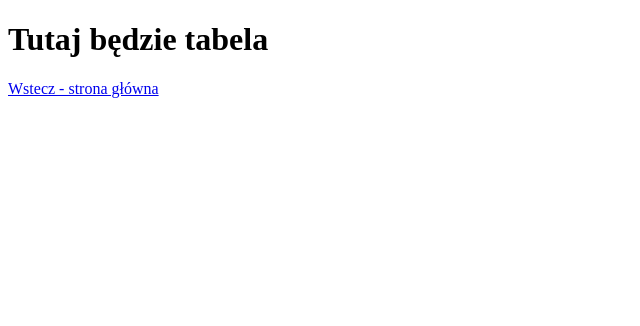
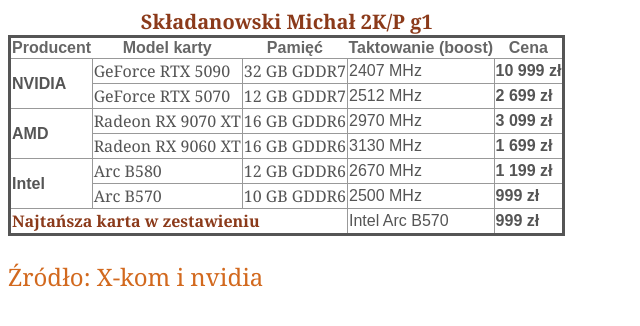
Before and after one commit to WebPortMichal/zadanieKryniewski, a plain HTML site: page tabela_skladanowski.html in a window 1280 px wide. Shown: the whole page, without its empty margins (0-640 px from the left). Drawn offline with Linux system fonts and the light colour scheme.

Commit message:
Update tabela_skladanowski.html

```diff
--- a/tabela_skladanowski.html
+++ b/tabela_skladanowski.html
@@ -1,13 +1,71 @@
 <!DOCTYPE html>
-<html lang="pl-PL">
-     <head>
-             <meta charset="utf-8">
-             <title>Tabela - Michał Składanowski</title>
-     </head>
-    <body>
+<html>
+<head>
+   <meta charset="UTF-8">
+   <title>Michał Składanowski 2kp gr1</title>
+</head>
+<body>
+<table style="border:3px solid #555555;border-collapse: collapse;">
 
-<h1>Tutaj będzie tabela</h1>
-<a href="index.html">Wstecz - strona główna</a>
-
-    </body>
+   <caption style="color: #8B3A1A;font-family: Georgia;font-size: 20px;"><b>Składanowski Michał 2K/P g1</b></caption>
+<!-- tytuł tabeli -->
+   <thead>
+      <tr style="color: #666666;font-family: Arial;">
+<!-- kolor nagłówków -->
+         <th>Producent</th>
+         <th>Model karty</th>
+         <th>Pamięć</th>
+         <th>Taktowanie (boost)</th>
+         <th>Cena</th>
+      </tr>
+   </thead>
+   <tbody style="color: #555555;">
+      <tr>
+         <td rowspan="2" style="border:1px solid #999999;font-family: Arial;"><b>NVIDIA</b></td>
+         <td style="border:1px solid #999999;font-family: Georgia;">GeForce RTX 5090</td>
+         <td style="border:1px solid #999999;font-family: Georgia;">32 GB GDDR7</td>
+         <td style="border:1px solid #999999;font-family: Arial;">2407 MHz</td>
+         <td style="border:1px solid #999999;font-family: Arial;"><b>10 999 zł</b></td>
+      </tr>
+      <tr>
+         <td style="border:1px solid #999999;font-family: Georgia;">GeForce RTX 5070</td>
+         <td style="border:1px solid #999999;font-family: Georgia;">12 GB GDDR7</td>
+         <td style="border:1px solid #999999;font-family: Arial;">2512 MHz</td>
+         <td style="border:1px solid #999999;font-family: Arial;"><b>2 699 zł</b></td>
+      </tr>
+      <tr>
+         <td rowspan="2" style="border:1px solid #999999;font-family: Arial;"><b>AMD</b></td>
+         <td style="border:1px solid #999999;font-family: Georgia;">Radeon RX 9070 XT</td>
+         <td style="border:1px solid #999999;font-family: Georgia;">16 GB GDDR6</td>
+         <td style="border:1px solid #999999;font-family: Arial;">2970 MHz</td>
+         <td style="border:1px solid #999999;font-family: Arial;"><b>3 099 zł</b></td>
+      </tr>
+      <tr>
+         <td style="border:1px solid #999999;font-family: Georgia;">Radeon RX 9060 XT</td>
+         <td style="border:1px solid #999999;font-family: Georgia;">16 GB GDDR6</td>
+         <td style="border:1px solid #999999;font-family: Arial;">3130 MHz</td>
+         <td style="border:1px solid #999999;font-family: Arial;"><b>1 699 zł</b></td>
+      </tr>
+      <tr>
+         <td rowspan="2" style="border:1px solid #999999;font-family: Arial;"><b>Intel</b></td>
+         <td style="border:1px solid #999999;font-family: Georgia;">Arc B580</td>
+         <td style="border:1px solid #999999;font-family: Georgia;">12 GB GDDR6</td>
+         <td style="border:1px solid #999999;font-family: Arial;">2670 MHz</td>
+         <td style="border:1px solid #999999;font-family: Arial;"><b>1 199 zł</b></td>
+      </tr>
+      <tr>
+         <td style="border:1px solid #999999;font-family: Georgia;">Arc B570</td>
+         <td style="border:1px solid #999999;font-family: Georgia;">10 GB GDDR6</td>
+         <td style="border:1px solid #999999;font-family: Arial;">2500 MHz</td>
+         <td style="border:1px solid #999999;font-family: Arial;"><b>999 zł</b></td>
+      </tr>
+      <tr>
+         <td colspan="3" style="border:1px solid #999999;font-family: Georgia;color: #8B3A1A;"><b>Najtańsza karta w zestawieniu</b></td>
+         <td style="border:1px solid #999999;font-family: Arial;">Intel Arc B570</td>
+         <td style="border:1px solid #999999;font-family: Arial;"><b>999 zł</b></td>
+      </tr>
+   </tbody>
+</table>
+<p style="color: #D2691E;font-family: Georgia;font-size: 24px;">Źródło: X-kom i nvidia</p>
+</body>
 </html>
```
